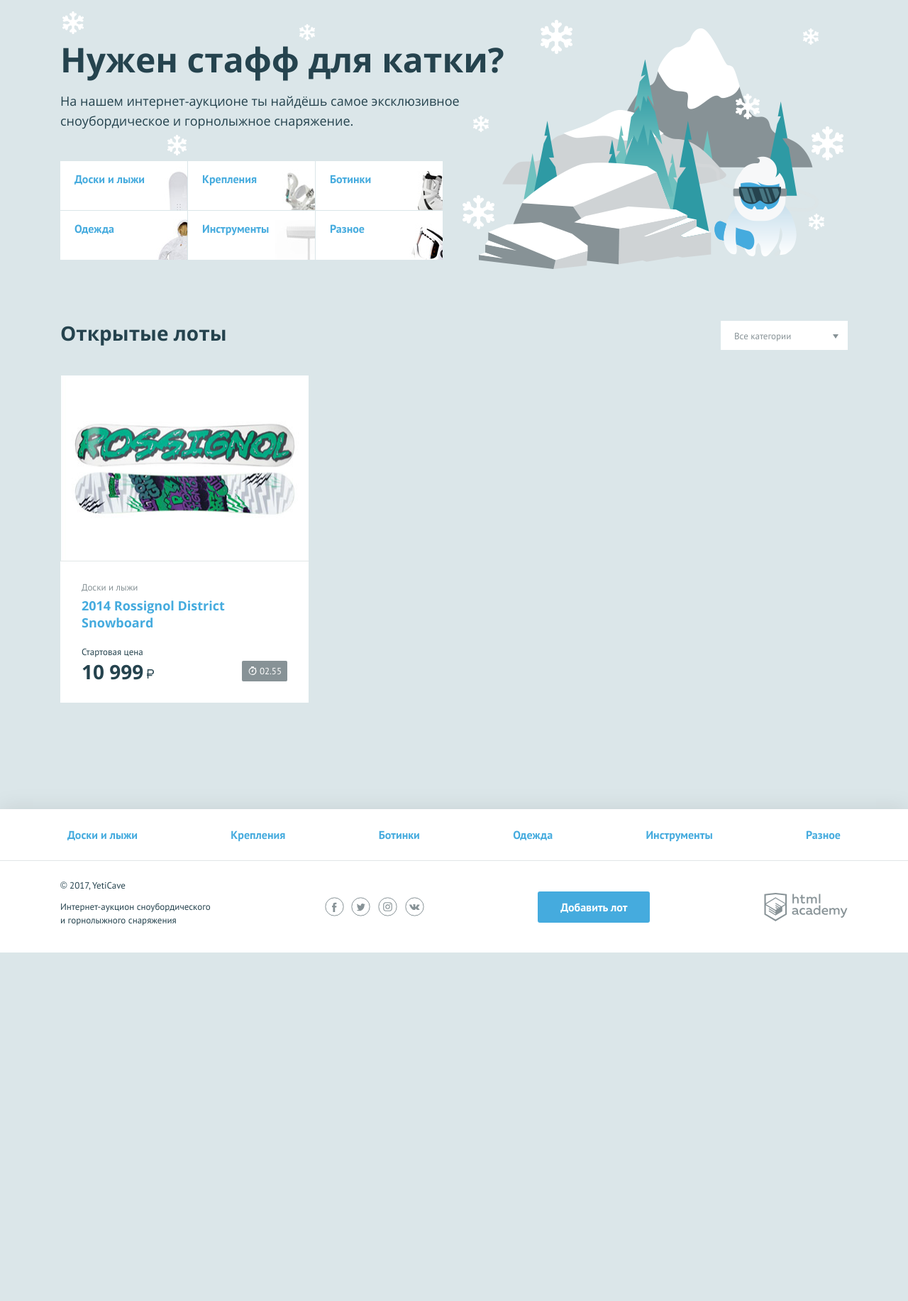
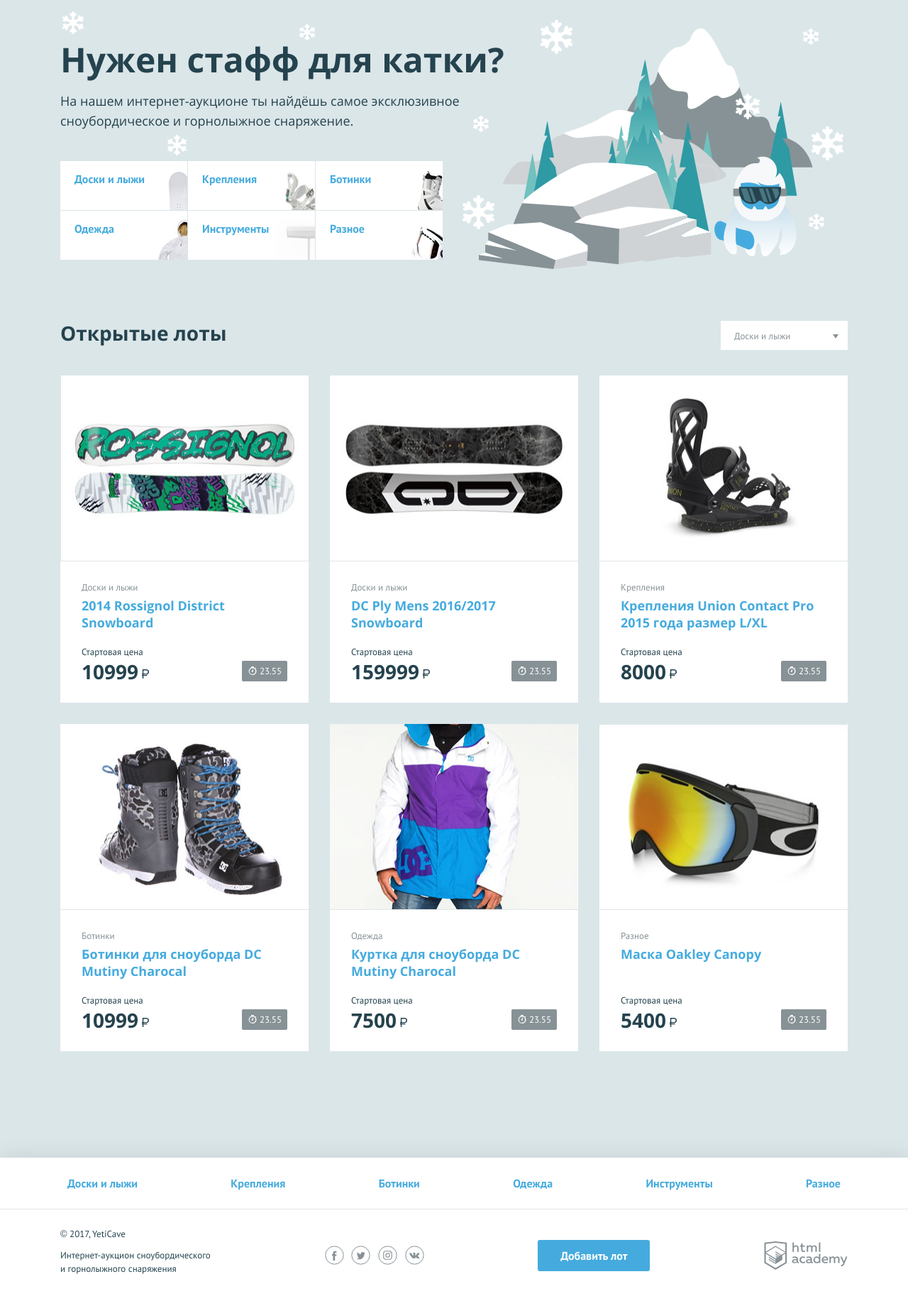
Before and after one commit to sofiamuhina/408543-yeticave, a PHP site: page / in a window 1280 px wide. Shown: the part 107-1940 px from the top of the page at 71% size. Before the commit the page ends 1449 px from the top, so only its background shows below. Run offline with PHP 8.4, Linux system fonts and the light colour scheme.

Commit message:
Итерация по массивам

```diff
--- a/index.php
+++ b/index.php
@@ -19,7 +19,48 @@
 // далее нужно вычислить оставшееся время до начала следующих суток и записать его в переменную $lot_time_remaining
 // ...
 
-$lot_time_remaining = date("H.i", ($tomorrow - $now));
+$time_zone = date('10800');
+$lot_time_remaining = date("H.i", ($tomorrow - $now - $time_zone));
+
+$categories = ["Доски и лыжи", "Крепления", "Ботинки", "Одежда", "Инструменты", "Разное"];
+$lots = [
+    0 => [
+        'name' => '2014 Rossignol District Snowboard',
+        'category' => 'Доски и лыжи',
+        'price' => 10999,
+        'img' => 'img/lot-1.jpg'
+    ],
+    1 => [
+        'name' => 'DC Ply Mens 2016/2017 Snowboard',
+        'category' => 'Доски и лыжи',
+        'price' => 159999,
+        'img' => 'img/lot-2.jpg'
+    ],
+    2 => [
+        'name' => 'Крепления Union Contact Pro 2015 года размер L/XL',
+        'category' => 'Крепления',
+        'price' => 8000,
+        'img' => 'img/lot-3.jpg'
+    ],
+    3 => [
+        'name' => 'Ботинки для сноуборда DC Mutiny Charocal',
+        'category' => 'Ботинки',
+        'price' => 10999,
+        'img' => 'img/lot-4.jpg'
+    ],
+    4 => [
+        'name' => 'Куртка для сноуборда DC Mutiny Charocal',
+        'category' => 'Одежда',
+        'price' => 7500,
+        'img' => 'img/lot-5.jpg'
+    ],
+    5 => [
+        'name' => 'Маска Oakley Canopy',
+        'category' => 'Разное',
+        'price' => 5400,
+        'img' => 'img/lot-6.jpg'
+    ]
+];
 
 ?>
 <!DOCTYPE html>
@@ -47,10 +88,10 @@
         <nav class="user-menu">
             <?php if ($is_auth == true) : ?>
                 <div class="user-menu__image">
-                    <img src="<?php print($user_avatar) ?>" width="40" height="40" alt="Пользователь">
+                    <img src="<?=$user_avatar; ?>" width="40" height="40" alt="Пользователь">
                 </div>
                 <div class="user-menu__logged">
-                    <p><?php print($user_name) ?></p>
+                    <p><?=$user_name; ?></p>
                 </div>
             <?php else : ?>
                 <ul class="user-menu__list">
@@ -95,27 +136,24 @@
         <div class="lots__header">
             <h2>Открытые лоты</h2>
             <select class="lots__select">
-                <option>Все категории</option>
-                <option>Доски и лыжи</option>
-                <option>Крепления</option>
-                <option>Ботинки</option>
-                <option>Одежда</option>
-                <option>Инструменты</option>
-                <option>Разное</option>
+                <?php foreach ($categories as $value): ?>
+                    <option><?=$value; ?></option>
+                <?php endforeach; ?>
             </select>
         </div>
         <ul class="lots__list">
+            <?php foreach($lots as $number_lot => $value): ?>
                 <li class="lots__item lot">
                     <div class="lot__image">
-                    <img src="img/lot-1.jpg" width="350" height="260" alt="Сноуборд">
+                        <img src="<?=$value['img']; ?>" width="350" height="260" alt="<?=$value['name']; ?>">
                     </div>
                     <div class="lot__info">
-                    <span class="lot__category">Доски и лыжи</span>
-                    <h3 class="lot__title"><a class="text-link" href="lot.html">2014 Rossignol District Snowboard</a></h3>
+                        <span class="lot__category"><?=$value['category']; ?></span>
+                        <h3 class="lot__title"><a class="text-link" href="lot.html"><?=$value['name']; ?></a></h3>
                         <div class="lot__state">
                             <div class="lot__rate">
                                 <span class="lot__amount">Стартовая цена</span>
-                            <span class="lot__cost">10 999<b class="rub">р</b></span>
+                                <span class="lot__cost"><?=$value['price']; ?><b class="rub">р</b></span>
                             </div>
                             <div class="lot__timer timer">
                                 <?=$lot_time_remaining;?>
@@ -123,6 +161,7 @@
                         </div>
                     </div>
                 </li>
+            <?php endforeach; ?>
         </ul>
     </section>
 </main>
```
Lines whose indentation alone changed are shown as unchanged.
